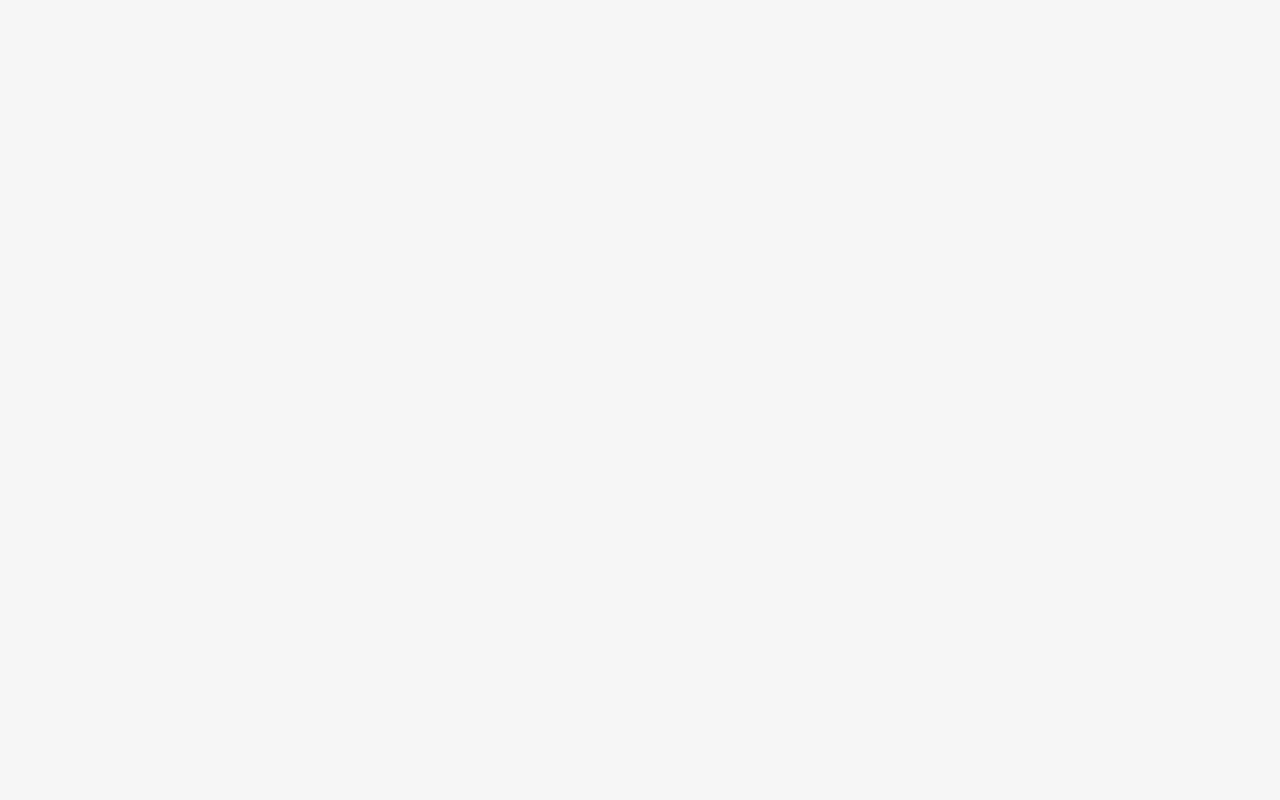
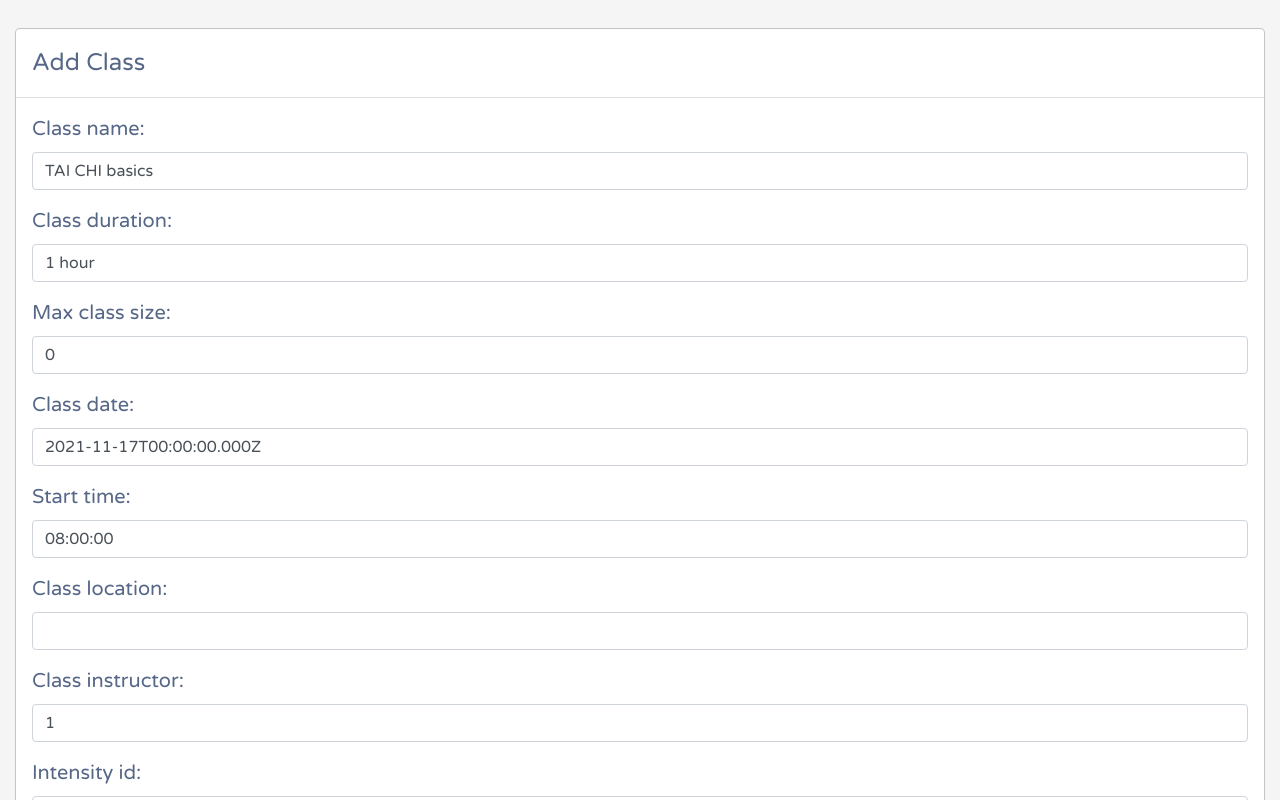
Before and after one commit to webagora/4834-ft-anywhere-fitness-7, a React (Create React App) app in the folder front-end/: page /addclass in a window 1280 px wide. Shown: the top 800 px of the page. Built offline with nearby package versions, Linux system fonts and the light colour scheme.

Commit message:
addClass and deleteClass is work, but map is not function

```diff
--- a/front-end/src/App.js
+++ b/front-end/src/App.js
@@ -3,6 +3,9 @@ import Logout from "./components/Logout";
 import ClassList from "./components/ClassList";
 import Class from "./components/Class";
 import AddClassForm from "./components/AddClassForm";
+
+import User from "./components/User";
+import UserList from "./components/UserList"
 
 import {Route, Switch, Redirect } from 'react-router-dom';
 import React, { useState } from 'react';
@@ -25,6 +28,9 @@ function App() {
   }
 
   const deleteClass = (id)=> {
+    setClasses({
+      classes: classes.filter(session => session.id !== id)
+    })
 
   }
 
@@ -36,16 +42,18 @@ function App() {
               <Route path="/login"> <Login setIsLoggedIn = { setIsLoggedIn } isLoggedIn = { isLoggedIn } role = {role} message = {message} /> </Route>
               <Route path="/logout"> <Logout setIsLoggedIn = { setIsLoggedIn } /> </Route>
               {/* <Route path="/register"> <Register /> </Route>  */}
-              {/* <Route path="/user" render={props => <User {...props} deleteMovie={deleteUser} />} /> */}
-              {/* <Route path="/users"> <UserList users = { users } setUsers = { setUsers } /> </Route>  */}
+              <Route path="/user" render={props => <User {...props} deleteMovie={deleteUser} />} />
+              <Route path="/users"> <UserList users = { users } setUsers = { setUsers } /> </Route>
 
-              {/* <Route path="/">
-                <Redirect to="/login"/>
-              </Route> */}
+              <Route
+              path="/classes/:id"
+              render={props => <Class {...props} deleteClass={deleteClass} message = {message} isLoggedIn = {isLoggedIn} role = {role}  />}
+              // render={props => <Item match = {props.match} history = {props.history} setItems={setItems} />}
+              />
 
-              <Route path="/classes/:id"> <Class classes = { classes } deleteClass={deleteClass} message = {message} isLoggedIn = {isLoggedIn} role = {role}  /> </Route>
+              {/* <Route path="/classes/:id"> <Class classes = { classes } deleteClass={deleteClass} message = {message} isLoggedIn = {isLoggedIn} role = {role}  /> </Route> */}
               <Route exact path="/classes"> <ClassList classes = { classes } setClasses = { setClasses} message = {message} isLoggedIn = {isLoggedIn} role = {role} /> </Route>
-              <Route exact path='/classes/add'><AddClassForm setClasses={setClasses} message = {message} isLoggedIn = {isLoggedIn} role = {role} /></Route>
+              <Route path='/addclass'><AddClassForm setClasses={setClasses} message = {message} isLoggedIn = {isLoggedIn} role = {role} /></Route>
         </Switch>
 
         <div className="footer-page">
--- a/front-end/src/components/AddClassForm.js
+++ b/front-end/src/components/AddClassForm.js
@@ -10,7 +10,7 @@ const AddClassForm = (props) => {
     console.log('push in AddClassForm: ', push);
 
     const [newClass, setNewClass] = useState({
-        class_name: "", class_duration: "", max_class_size: 0, class_date: "01/01/2021", start_time: "08:00 AM", class_location: "", class_instructor: 1, intensity_id: 1, type_id: 1
+        class_name: "TAI CHI basics", class_duration: "1 hour", max_class_size: 0, class_date: "2021-11-17T00:00:00.000Z", start_time: "08:00:00", class_location: "", class_instructor: 1, intensity_id: 1, type_id: 1
     });
 
     const handleChange = (e) => {
@@ -28,7 +28,7 @@ const AddClassForm = (props) => {
             .then (resp => {
                 console.log('resp.data in AddForm.js: ', resp.data);
                 setClasses(resp.data);
-                // push('/classes');
+                push('/classes');
             })
             .catch(err => {
                 console.log(err);
@@ -62,11 +62,11 @@ const AddClassForm = (props) => {
                             </div>
                             <div className="form-group">
                                 <label>Class date: </label>
-                                <input value={class_date} onChange={handleChange} name="class_date" type="date" className="form-control"/>
+                                <input value={class_date} onChange={handleChange} name="class_date" type="text" className="form-control"/>
                             </div>
                             <div className="form-group">
                                 <label>Start time: </label>
-                                <input value={start_time} onChange={handleChange} name="start_time" type="time" className="form-control"/>
+                                <input value={start_time} onChange={handleChange} name="start_time" type="text" className="form-control"/>
                             </div>
                             <div className="form-group">
                                 <label>Class location: </label>
--- a/front-end/src/components/Class.js
+++ b/front-end/src/components/Class.js
@@ -16,6 +16,10 @@ const Class = (props) => {
     const { id } = useParams();
     const { push } = useHistory();
 
+    console.log('id in Class: ', id);
+
+
+
     useEffect(() => {
             axiosWithAuth()
             .get(`/classes/${id}`)
@@ -29,6 +33,17 @@ const Class = (props) => {
     }, [id]);
 
     const handelDelete = ()=> {
+
+        axiosWithAuth()
+            .delete(`/classes/${id}`)
+            .then (resp => {
+                console.log('resp.data in handleDelete: ', resp.data);
+                props.deleteClass(id);
+                push(`/classes`);
+            })
+            .catch(err => {
+                console.log(err);
+            })
 
     }
 
--- a/front-end/src/components/ClassHeader.js
+++ b/front-end/src/components/ClassHeader.js
@@ -13,13 +13,13 @@ const ClassHeader = (props)=> {
         <div className="row">
         <div className="col-sm-6">
             {isLoggedIn && <h2>{message}, a {role} </h2>}
-            {!isLoggedIn && <h2> Yor are Welcom, wanna to join? </h2>}
+            {!isLoggedIn && <h2> Yor are Welcome, wanna to join? </h2>}
         </div>
         <div className="col-sm-6">
             {(role === 'client' && isLoggedIn) && <div onClick = {handleClick} className="btn btn-sm btn-primary"><span>{ displayFavorites ? "Hide" : "Show"} favorites</span></div>};
             {(role === 'instructor' && isLoggedIn) && <div onClick = {handleClick} className="btn btn-sm btn-primary"><span>{ displayFavorites ? "Hide" : "Show"} favorites</span></div>};
             {/* {(role === 'client' && isLoggedIn) && <Link to = "#" className="btn btn-success"><i className="material-icons">&#xE147;</i> <span>Join New Class</span></Link>} */}
-            {(role === 'instructor' && isLoggedIn) && <Link to = '/classes/add' className="btn btn-success"><i className="material-icons">&#xE147;</i> <span>Add New Class</span></Link>}
+            {(role === 'instructor' && isLoggedIn) && <Link to = '/addclass' className="btn btn-success"><i className="material-icons">&#xE147;</i> <span>Add New Class</span></Link>}
             {(role === 'client' && isLoggedIn) && <Link to ="/classes" className="btn btn-primary">View All joined</Link>}
             {/* {(role === 'instructor' && isLoggedIn) && <Link to ="/classes" className="btn btn-primary">View teaching</Link>} */}
             {isLoggedIn && <Link to ="/classes" className="btn btn-primary">View All Classes</Link>}
--- a/front-end/src/components/ClassList.js
+++ b/front-end/src/components/ClassList.js
@@ -47,6 +47,7 @@ const ClassList = (props)=> {
                         </thead>
                         <tbody>
                             {
+
                                 classes.map(session=><ClassListSession key={session.id} session={session} message = {message} isLoggedIn = {isLoggedIn} role = {role} />)
                             }
                         </tbody>
--- a/front-end/src/components/UserList.js
+++ b/front-end/src/components/UserList.js
@@ -1,4 +1,4 @@
-import { useEffect, useState } from 'react';
+import React, { useEffect, useState } from 'react';
 import axiosWithAuth from '../utils/axiosWithAuth';
 import UserListItem from "./UserListItem"
 
```
